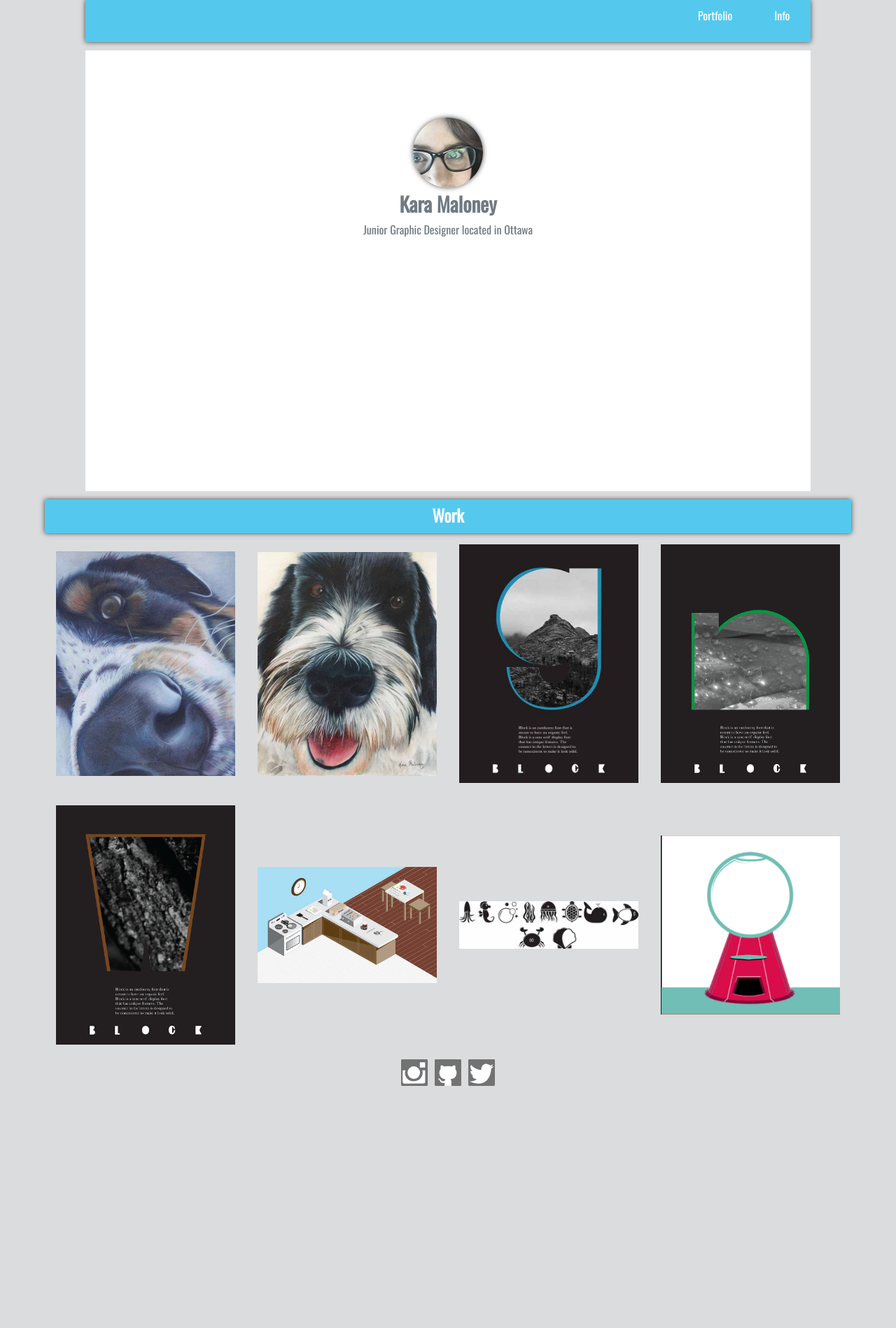
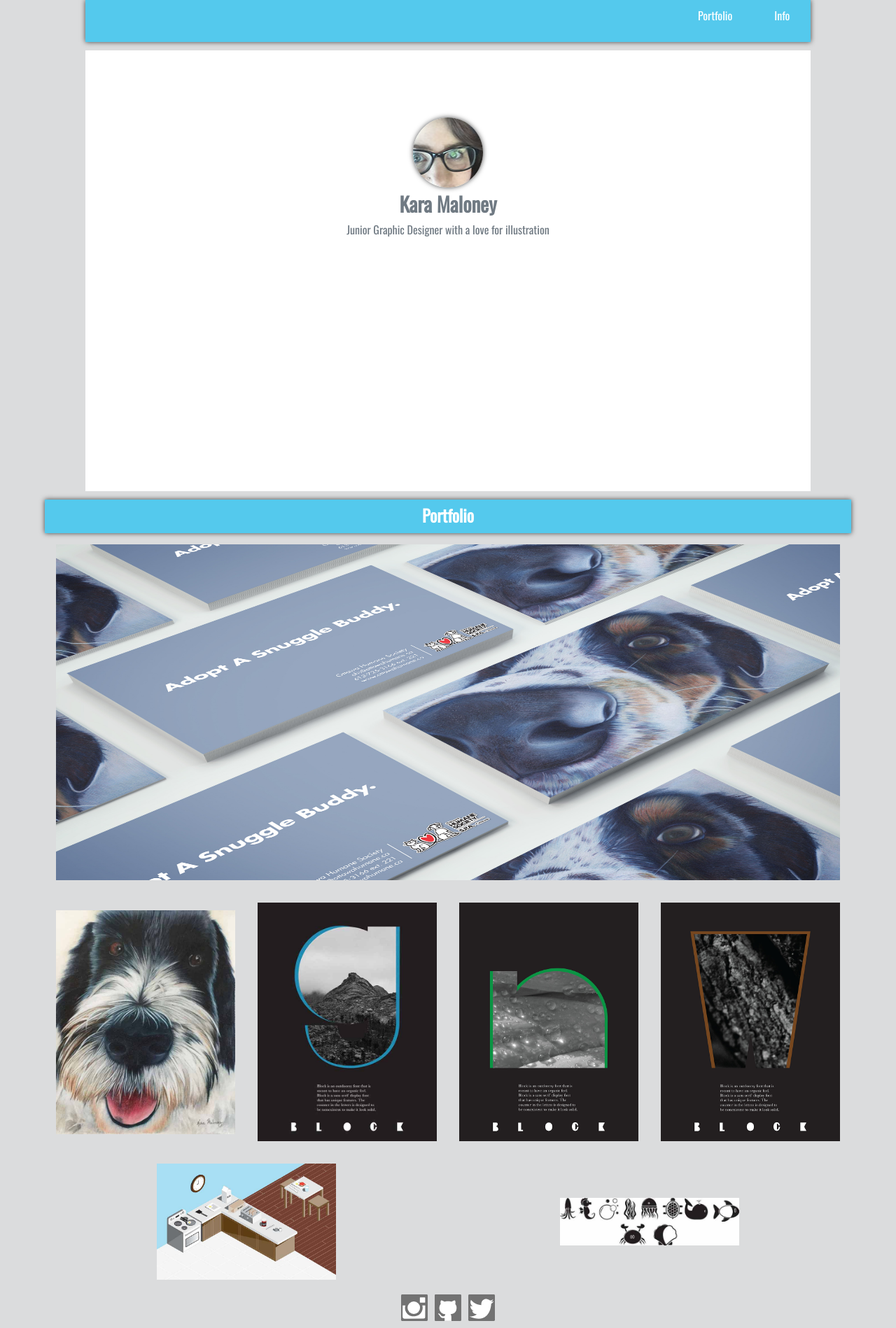
Before and after one commit to malo0140/portfolio, a Jekyll site: the page built from index.html, in a window 1280 px wide. Shown: the whole page at 70% size. Built offline with Jekyll 4.4.1, drawn with Linux system fonts in a browser that asks for light colours; Markdown is read by kramdown in place of the engine named in the settings; before the commit the page ends 1562 px from its top, so only the background shows below that.

Commit message:
first image fix
Changed the grid and used different image. Light box background colour
changed.

```diff
--- a/index.html
+++ b/index.html
@@ -13,7 +13,7 @@ layout: default
         <div class="pad-t info">
             <div class="circle"></div>
             <h1> <span>Kara Maloney</span></h1>
-            <p class="kilo">Junior Graphic Designer located in Ottawa</p>
+            <p class="kilo">Junior Graphic Designer with a love for illustration</p>
         </div>
     </div>
 </div>
@@ -23,39 +23,35 @@ layout: default
     <div class="grid">
 
         <div class="sub unit unit-xs-1 unit-s-1 unit-m-1 unit-l-1">
-        <h2>Work</h2>
+        <h2>Portfolio</h2>
+        </div>
+
+        <div class="unit unit-xs-1 unit-s-1-1 unit-m-1-1 unit-l-1-1 img-1-4">
+    <a href="#img1"><img class="img-large zoom fade" src="img/humane-society-dog-1.jpg" alt="Dog illustration done with coloured pencile"></a>
         </div>
 
         <div class="unit unit-xs-1 unit-s-1-2 unit-m-1-2 unit-l-1-4 img-1-4">
-    <a href="#img1"><img class="img-flex" src="img/pencile_dog_edit_low_res.jpg" alt="Dog illustration done with coloured pencile"></a>
+            <a href="#img2"><img class="img-flex zoom" src="img/nemo_penciles_low_res.jpg" alt="Coloured pencile illustration of a dog"></a>
         </div>
 
         <div class="unit unit-xs-1 unit-s-1-2 unit-m-1-2 unit-l-1-4 img-1-4">
-            <a href="#img2"><img class="img-flex" src="img/nemo_penciles_low_res.jpg" alt="Coloured pencile illustration of a dog"></a>
+            <a href="#img3"><img class="img-flex zoom" src="img/fontposter_g_low_res.jpg" alt="Font poster of the letter g"></a>
         </div>
 
         <div class="unit unit-xs-1 unit-s-1-2 unit-m-1-2 unit-l-1-4 img-1-4">
-            <a href="#img3"><img class="img-flex" src="img/fontposter_g_low_res.jpg" alt="Font poster of the letter g"></a>
+            <a href="#img4"><img class="img-flex zoom" src="img/fontposter_n.jpg" alt="Font poster of the letter n"></a>
         </div>
 
         <div class="unit unit-xs-1 unit-s-1-2 unit-m-1-2 unit-l-1-4 img-1-4">
-            <a href="#img4"><img class="img-flex" src="img/fontposter_n.jpg" alt="Font poster of the letter n"></a>
+            <a href="#img5"><img class="img-flex zoom" src="img/fontposter_w.jpg" alt="font poster of the letter w"></a>
         </div>
 
         <div class="unit unit-xs-1 unit-s-1-2 unit-m-1-2 unit-l-1-4 img-1-4">
-            <a href="#img5"><img class="img-flex" src="img/fontposter_w.jpg" alt="font poster of the letter w"></a>
+            <a href="#img6"><img class="img-flex zoom" src="img/isometrics.jpg" alt="isometric process of making breakfeast"></a>
         </div>
 
         <div class="unit unit-xs-1 unit-s-1-2 unit-m-1-2 unit-l-1-4 img-1-4">
-            <a href="#img6"><img class="img-flex" src="img/isometrics.jpg" alt="isometric process of making breakfeast"></a>
-        </div>
-
-        <div class="unit unit-xs-1 unit-s-1-2 unit-m-1-2 unit-l-1-4 img-1-4">
-            <a href="#img7"><img class="img-flex" src="img/dingbats.jpg" alt="9 under the sea dingbats"></a>
-        </div>
-
-        <div class="unit unit-xs-1 unit-s-1-2 unit-m-1-2 unit-l-1-4 img-1-4">
-            <a href="#img8"><img class="img-flex" src="img/gumball.gif" alt="gif of a gumball machine"></a>
+            <a href="#img7"><img class="img-flex zoom" src="img/dingbats.jpg" alt="9 under the sea dingbats"></a>
         </div>
 
     </div>
@@ -68,8 +64,9 @@ layout: default
         <a href="#" class="lightbox" id="img1"><img class="island" src="img/pencile_dog_edit_low_res.jpg" alt="Dog illustration done with coloured pencile">
 
         <div class="unit unit-xs-1 unit-s-1 unit-m-1-2 unit-l-1-2 island lb-text">
-            <h2>Dog Illustration</h2>
-            <p>This illustration was created using Prism coloured pencils. The coloured palette was monochromatic using blues and browns. In this image no black Prisma pencile was used, it was all created with contrasting colours.</p>
+            <h2>Humane Society</h2>
+            <p>The purpose of this piece is to bring more attention to the local Humane Society.  </p>
+            <H3>Created with:</H3>
         </div>
     </div>
 
@@ -131,12 +128,6 @@ layout: default
         </div>
     </div>
 
-    <div class="unit unit-xs-1 unit-s-1 unit-m-1-2 unit-l-1-2">
-        <a href="#" class="lightbox" id="img8"><img class="island" src="img/gumball.gif" alt="gif of a gumball machine">
-
-            <div class="unit unit-xs-1 unit-s-1 unit-m-1-2 unit-l-1-2 island lb-text">
-            <h2>Gumball gif</h2>
-        </div>
     </div>
 
 </div>
```
Also changed, not shown: _includes/css/main.css (+20 -5 lines), img/humane-society-dog-1.jpg (added).
